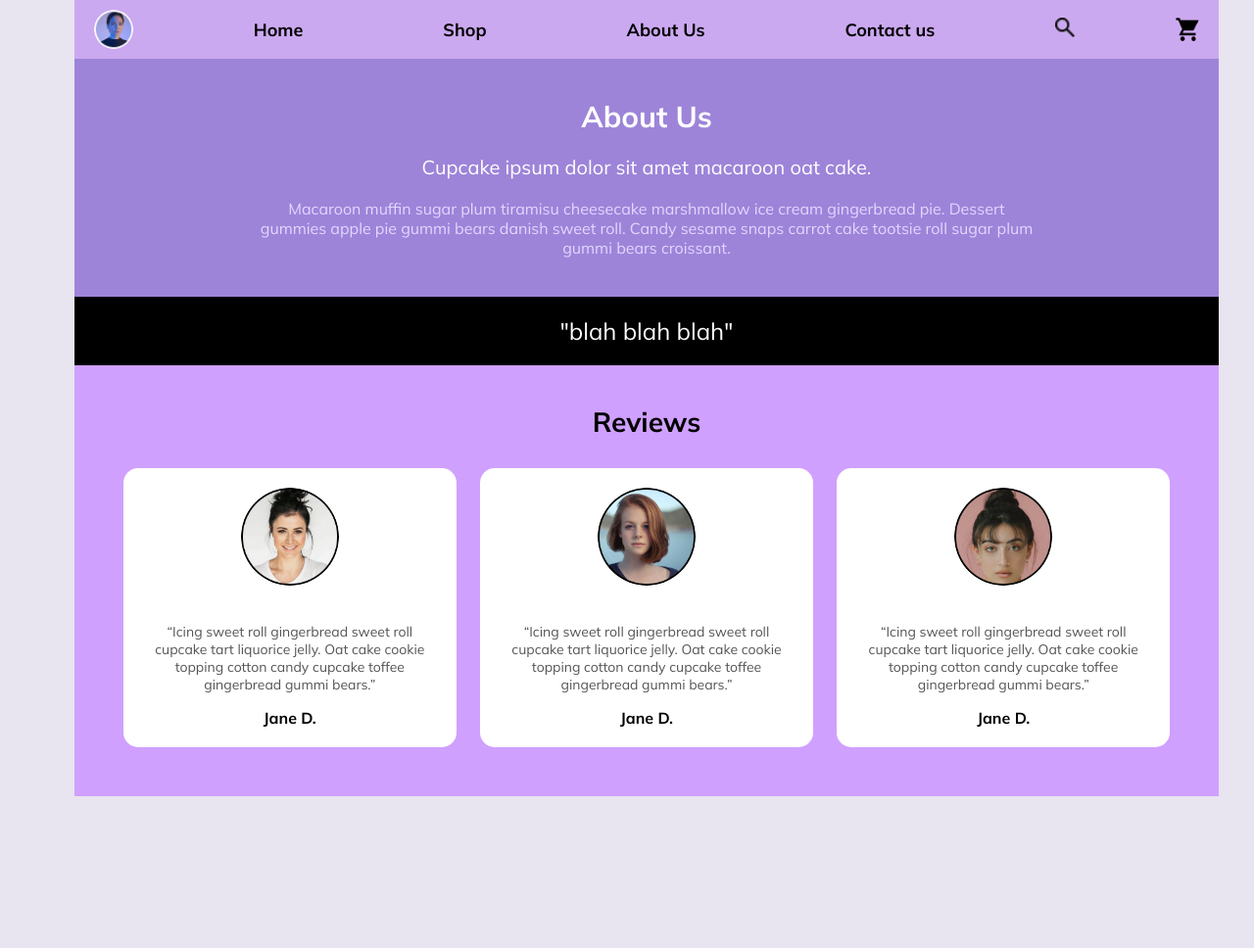
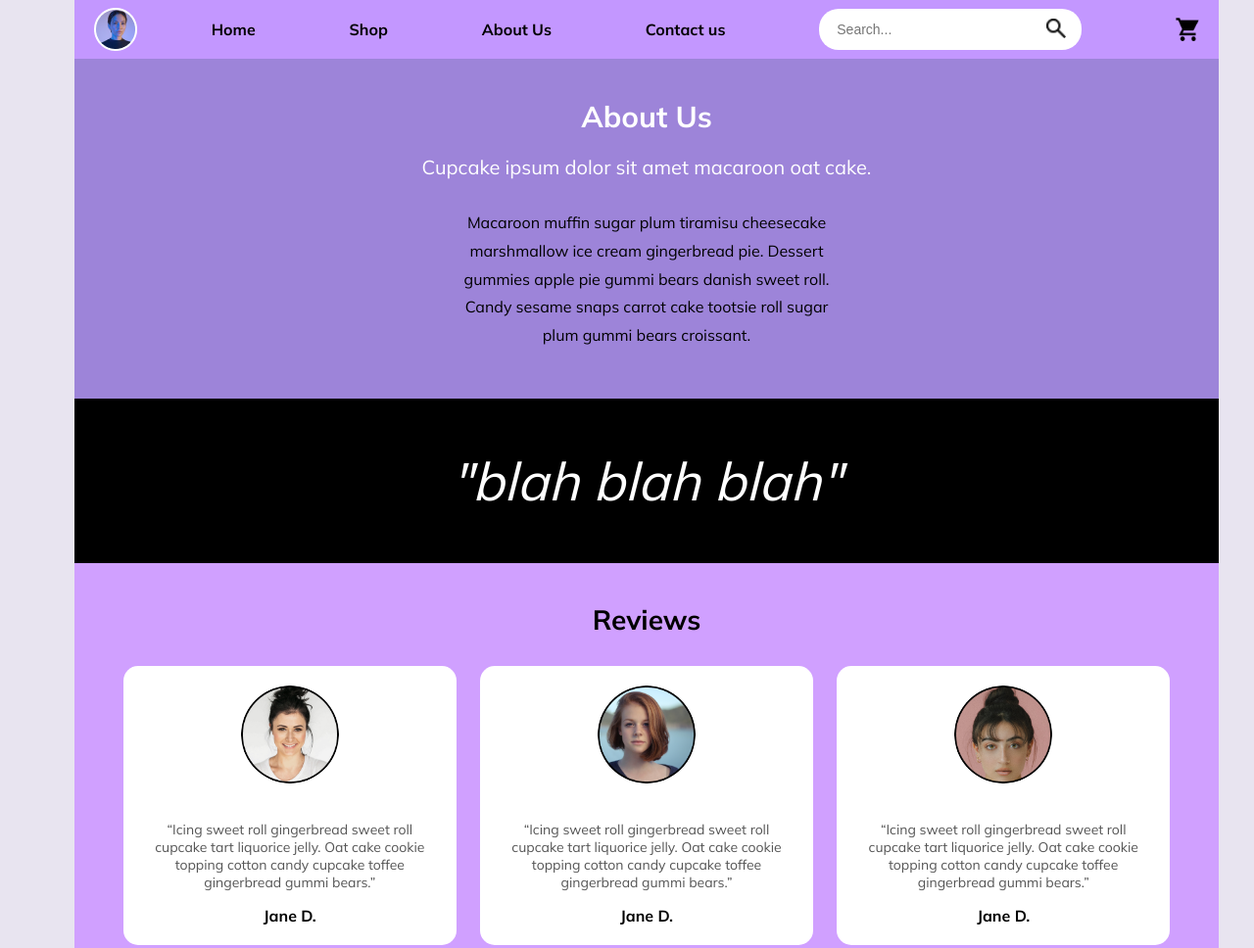
Before and after one commit to izazalamin/Module2_SE, a plain HTML site: page day2/index.html in a window 1280 px wide. Shown: the top 968 px of the page at 98% size. Before the commit the page ends 813 px from the top, so only its background shows below. Drawn offline with Linux system fonts and the light colour scheme.

Commit message:
finishing

```diff
--- a/day2/index.html
+++ b/day2/index.html
@@ -14,16 +14,23 @@
     <div class="page">
       <div class="div">
         <div class="navbar">
-            <img class="eclipse" src="./assets/Ellipse 1.png"/>
-            <div class="text-wrapper">Home</div>
-            <div class="text-wrapper-2">Shop</div>
-            <div class="text-wrapper-3">About Us</div>
-            <div class="text-wrapper-4">Contact us</div>
-            <div class="search-logo">
-                <img class="materialsearch" src="./assets/search.png"/>
-            </div>
-            <img class="shopcart" src="assets/shop.png"/>
+          <img class="eclipse" src="./assets/Ellipse 1.png" />
+          <div class="text-wrapper">Home</div>
+          <div class="text-wrapper-2">Shop</div>
+          <div class="text-wrapper-3">About Us</div>
+          <div class="text-wrapper-4">Contact us</div>
+
+          <!-- Search bar section -->
+          <div class="search-bar">
+            <input type="text" class="search-input" placeholder="Search...">
+            <button class="search-button">
+              <img class="materialsearch" src="./assets/search.png" />
+            </button>
+          </div>
+
+          <img class="shopcart" src="assets/shop.png" />
         </div>
+
         <div class="middle">
           <div class="text-wrapper-5">About Us</div>
           <p class="p">Cupcake ipsum dolor sit amet macaroon oat cake.</p>
--- a/day2/style.css
+++ b/day2/style.css
@@ -2,6 +2,9 @@
 body {
   margin: 0;
   padding: 0;
+  width: 100%;
+  height: 100%;
+  box-sizing: border-box;
   font-family: 'Mulish', sans-serif;
   background-color: #e8e4f0;
 }
@@ -15,43 +18,59 @@ body {
 }
 
 /* Navbar Styling */
+/* Navbar */
 .navbar {
   width: 100%;
-  background-color: #cba9f0;
+  height: 60px;
   display: flex;
   justify-content: space-between;
   align-items: center;
-  padding: 10px 20px;
+  background-color: #C397FF;
+  padding: 0 20px;
+  position: relative;
 }
 
-.navbar img.eclipse {
-  width: 40px;
-  height: 40px;
-  border-radius: 50%;
+/* Menu items */
+.text-wrapper, .text-wrapper-2, .text-wrapper-3, .text-wrapper-4 {
+  color: black;
+  margin-right: 20px;
+  font-weight: bold;
 }
 
-.navbar .text-wrapper,
-.navbar .text-wrapper-2,
-.navbar .text-wrapper-3,
-.navbar .text-wrapper-4 {
-  margin: 0 20px;
-  font-size: 18px;
-  font-weight: bold;
+/* Search bar styling */
+.search-bar {
+  display: flex;
+  align-items: center;
+  background-color: white;
+  border-radius: 20px;
+  padding: 5px 10px;
+}
+
+.search-input {
+  border: none;
+  padding: 8px;
+  font-size: 14px;
+  width: 200px;
+  border-radius: 20px;
+  outline: none;
+}
+
+.search-button {
+  background-color: transparent;
+  border: none;
   cursor: pointer;
 }
 
-.navbar .text-wrapper-3 {
-  text-decoration: none;
-}
-
-.navbar .search-logo img {
+.search-button img {
   width: 20px;
   height: 20px;
 }
 
-.navbar img.shopcart {
+/* Cart icon */
+.shopcart {
   width: 24px;
   height: 24px;
+  margin-left: 20px;
 }
 
 /* Middle Section Styling */
@@ -74,11 +93,15 @@ body {
 }
 
 .middle p.text-wrapper-6 {
+  text-align: center; /* Center the text itself */
+  max-width: 400px; /* Limit how wide the paragraph can get */
+  margin: 0 auto; /* Center the whole block horizontally */
+  padding: 10px 40px; /* Add padding around the text (adjust as needed) */
+  line-height: 1.8; /* Add line spacing for readability */
   font-size: 16px;
-  color: #e3d7ff;
-  max-width: 800px;
-  margin: 10px auto 0;
-}
+  color: black;; /* Adjust text color if needed */
+  }
+
 
 /* Blah Blah Section */
 .div-wrapper {
@@ -89,8 +112,10 @@ body {
 
 .div-wrapper .midparagraph {
   color: white;
-  font-size: 24px;
+  font-size: 54px;
   text-align: center;
+  font-style: italic;
+  padding: 30px;
 }
 
 /* Reviews Section Styling */
```
